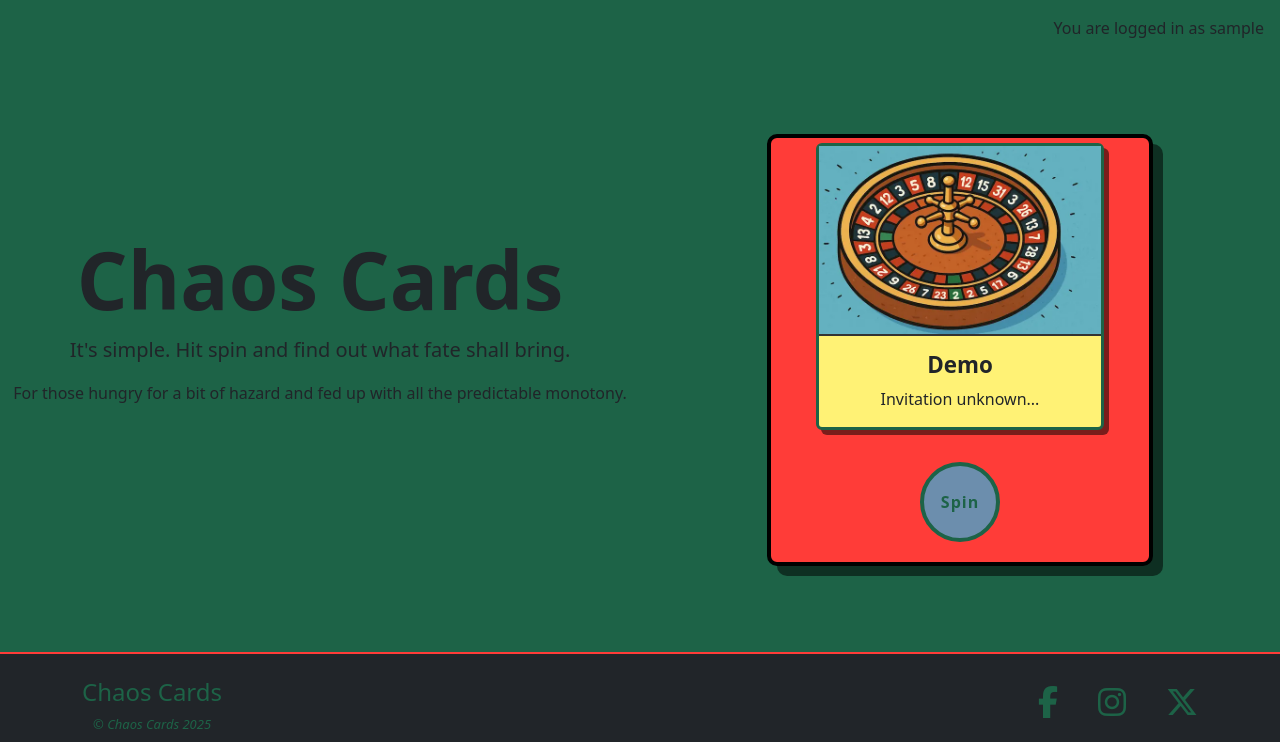
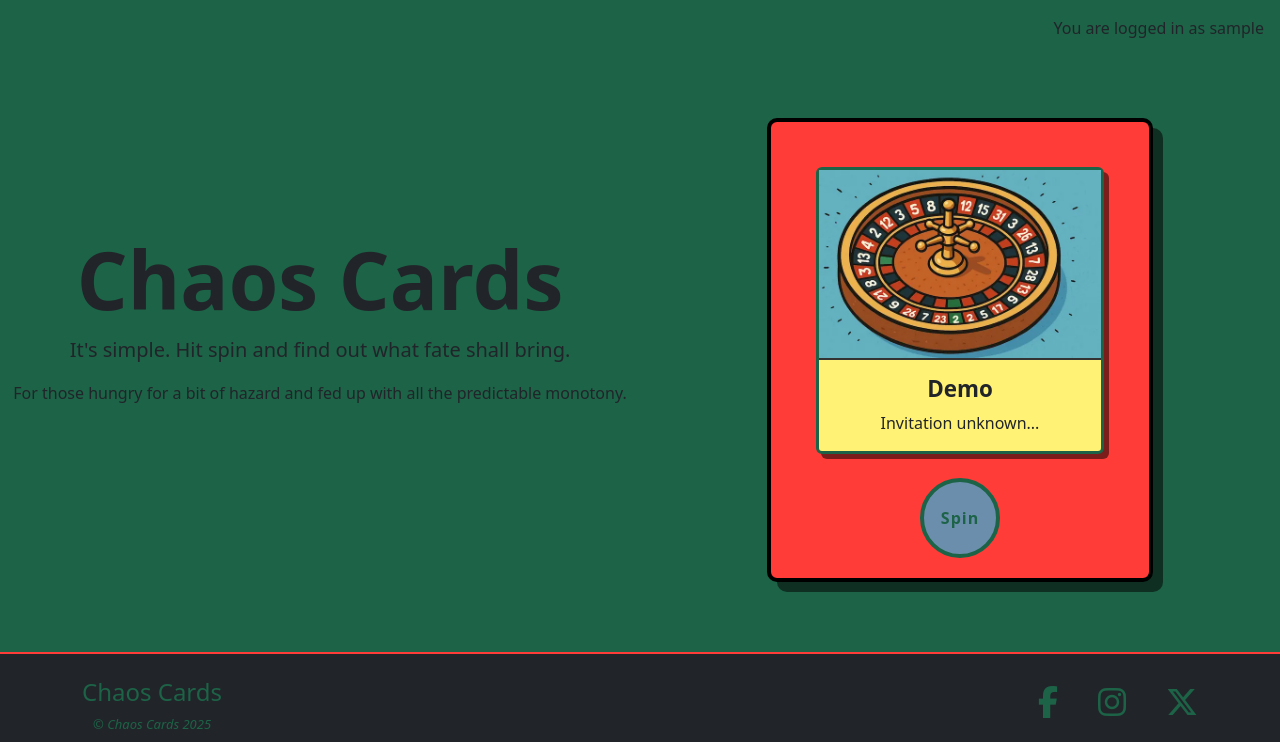
Before and after one commit to JamieJB123/chaos-cards-django, a Django app: page / in a window 1280 px wide. Shown: the part 58-800 px from the top of the page. Run offline with Django 5.2, Linux system fonts and the light colour scheme; the visitor is signed in with stand-in values (Sample User, id 1); some libraries are stand-ins or nearby versions.

Commit message:
Minor tweak to card styling (slight differences between home page and user-card page. Also ensure 'home' link remains highlighted as active after user's press 'spin'

```diff
--- a/chaos_app/templates/chaos_app/home.html
+++ b/chaos_app/templates/chaos_app/home.html
@@ -21,7 +21,7 @@
             {% if spin_attempted %}
                 {% if random_card %}
                     <!-- If user pressed spin AND user has created cards, display random card -->
-                <div id="demo-card" class="card mx-auto">
+                <div id="demo-card" class="card card-home mx-auto">
                     {% if 'placeholder' in random_card.featured_image.url %}
                     <img src="{% static 'images/default-image.webp' %}" alt="Default image">
                     {% else %}
@@ -41,7 +41,7 @@
                 {% endif %}
             {% else %}
                     <!-- If user has not pressed spin (i.e. have just loaded home page) display the demo card with the spin button -->
-                <div id="demo-card" class="card mx-auto">
+                <div id="demo-card" class="card card-home mx-auto">
                     <img src="{% static 'images/default-image.webp' %}" alt="Cartoon image of a roulette wheel.">
                     <div class="card-body">
                         <h2 class="card-title">Demo</h2>
--- a/static/css/style.css
+++ b/static/css/style.css
@@ -75,6 +75,13 @@ hr {
     width: 75%;
 }
 
+/* Tweak card styling for home page */
+.card.card-home {
+    margin-top: 2.5rem;
+    margin-bottom: 1rem;
+}
+
+/* Card styling for user-card page */
 .card-mb {
     margin-bottom: 3rem;
 }
--- a/templates/base.html
+++ b/templates/base.html
@@ -3,6 +3,7 @@
 {% url 'home' as home_url %}
 {% url 'about' as about_url %}
 {% url 'user_cards' as cards_url %}
+{% url 'spin_card' as spin_url %}
 {% url 'account_login' as login_url %}
 {% url 'account_signup' as signup_url %}
 {% url 'account_logout' as logout_url %}
@@ -34,7 +35,7 @@
                 <div class="collapse navbar-collapse" id="navbarText">
                     <ul class="navbar-nav me-auto mb-2 mb-lg-0">
                         <li class="nav-item">
-                            <a class="nav-link {% if request.path == home_url %}active" aria-current="page{% endif %}"
+                            <a class="nav-link {% if request.path == home_url or request.path == spin_url %}active" aria-current="page{% endif %}"
                                 href="{% url 'home' %}">Home</a>
                         </li>
                         <li class="nav-item">
```
